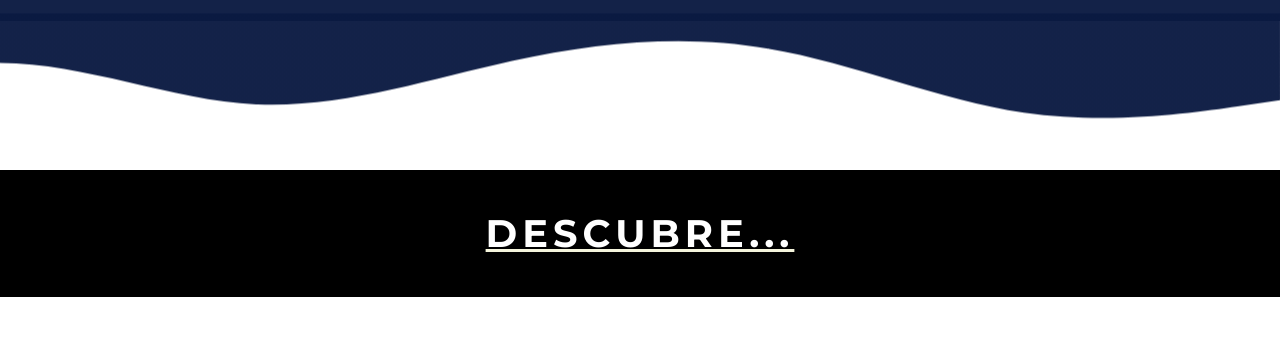
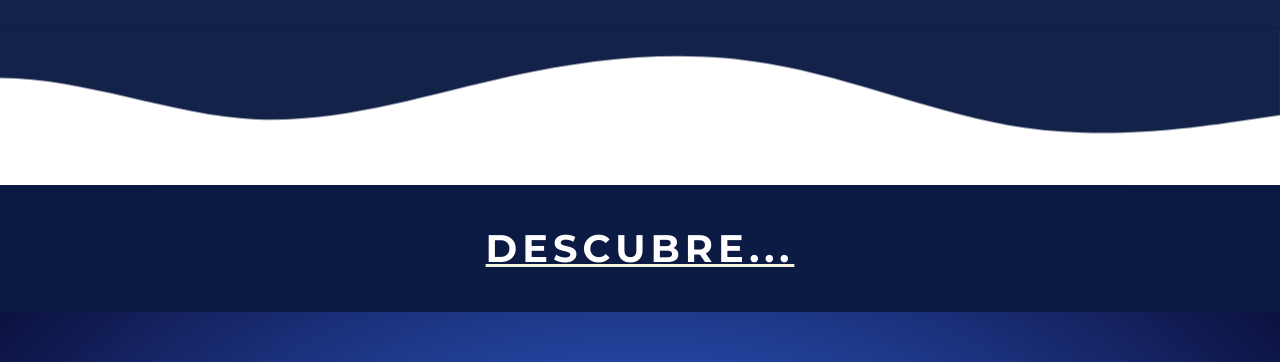
Before and after one commit to Brau2003/Reto-4-InkaTour, a plain HTML site: page index.html in a window 1280 px wide. Shown: the part 1266-1628 px from the top of the page. Drawn offline with nearby package versions, Linux system fonts and the light colour scheme.

Commit message:
Gradientes agregados

```diff
--- a/css/main.css
+++ b/css/main.css
@@ -7,6 +7,8 @@
   --text-color: black;
   --navbar-shallow-color: #e5e5e5;
   --menu-mobile-background-color: #3a4460;
+  --one-gradient-color:rgb(53, 112, 240);
+  --second-gradient-color: rgb(6, 1, 34);
 
 }
 
@@ -160,11 +162,11 @@ a {
 }
 
 .wave-separator {
-  margin: 0 0 -0.5rem 0;
+  margin: 0 0 -0.01rem 0;
 }
 
 .wave-separator--r-180deg {
-  margin: -0.5rem 0 0 0;
+  margin: -0.068rem 0 0 0;
   transform: rotate(180deg);
 }
 
@@ -177,13 +179,17 @@ a {
   width: 100%;
 }
 
+.cards {
+  background-image: radial-gradient(var(--one-gradient-color), var(--second-gradient-color));
+  padding-top: -36px;
+}
+
 .card-container {
   display: flex;
   flex-wrap: wrap;
   align-items: center;
   justify-content: center;
   min-height: 100vh;
-  /* background-color: aquamarine; */
   padding: 0;
   margin: 0rem;
 }
@@ -201,7 +207,7 @@ a {
   text-decoration: underline;
   text-decoration-color: beige;
   color: white;
-  background-color: black;
+  background-color: #0b1a42f6;
   font-size: 2.4rem;
 }
 
```
Also changed, not shown: index.html (indentation only).
